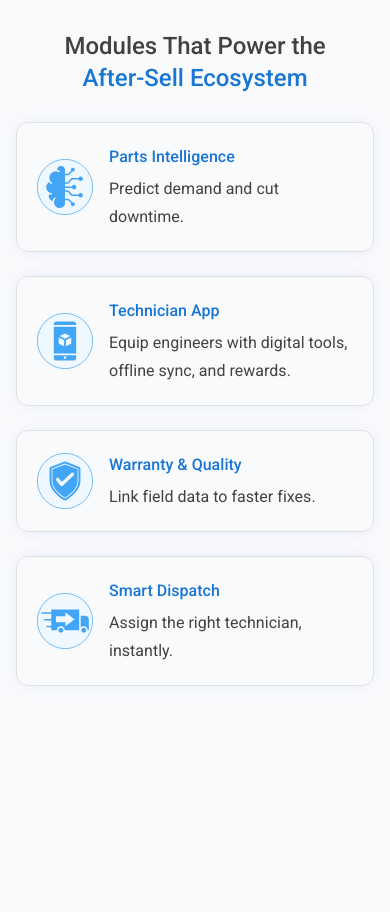
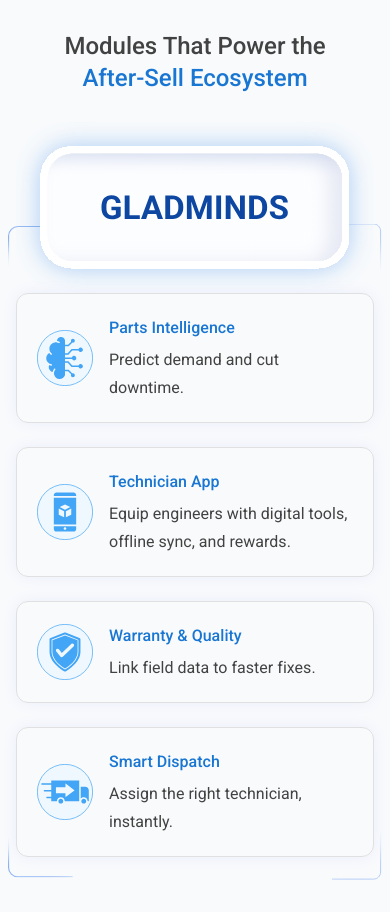
Before and after one commit to Sanjeev-98/as_landing_page, a website: page index.html in a window 390 px wide. Shown: the part 1100-2012 px from the top of the page. Before the commit the page ends 1818 px from the top, so only its background shows below. Drawn offline with Linux system fonts and the light colour scheme.

Commit message:
after sell ecosystem things

```diff
--- a/index.html
+++ b/index.html
@@ -433,7 +433,16 @@
           </h3>
 
           <div>
-            <div class="div-1 mb-6 md:mb-0 grid grid-cols-1 md:grid-cols-2 gap-6 md:gap-10">
+            <div class="md:hidden flex justify-center">
+              <img src="assets/images/gm_btn_rectangle.svg" alt="" class="z-99" />
+            </div>
+            <div class="md:hidden flex justify-between">
+              <img src="assets/icons/top_border_left.svg" alt="top border-left" class="ml-[-8px] mt-[-92px]">
+              <img src="assets/icons/top_border_right.svg" alt="top border-right" class="mr-[-8px] mt-[-92px]">
+            </div>
+            <div
+              class="div-1 mb-6 md:mb-0 grid grid-cols-1 md:grid-cols-2 gap-6 md:gap-10"
+            >
               <div
                 class="p-5 rounded-[12px] flex gap-4 md:gap-6 border border-1 border-[#E0E0E0] shadow-[0_0_17.4px_0_rgba(21,4,255,0.05)]"
               >
@@ -482,10 +491,12 @@
             </div>
             <!-- Gladminds buttons -->
             <div class="hidden md:flex justify-center">
-              <img src="assets/images/gm_bg_btn.svg" alt="">
+              <img src="assets/images/gm_bg_btn.svg" alt="" />
             </div>
             <!-- 3rd Div group -->
-            <div class="div-3 grid grid-cols-1 md:grid-cols-2 gap-6 md:gap-10 md:px-10">
+            <div
+              class="div-3 grid grid-cols-1 md:grid-cols-2 gap-6 md:gap-10 md:px-10"
+            >
               <div
                 class="p-5 rounded-[12px] flex gap-4 md:gap-6 border border-1 border-[#E0E0E0] shadow-[0_0_17.4px_0_rgba(21,4,255,0.05)]"
               >
@@ -530,6 +541,10 @@
                   >
                 </div>
               </div>
+            </div>
+            <div class="flex justify-between">
+            <img src="assets/icons/bottom_left_border.svg" alt="border-left-bottom" class="ml-[-8px] mt-[-24px]">
+            <img src="assets/icons/bottom_right_border.svg" alt="border-right-bottom" class="mr-[-8px] mt-[-24px]">
             </div>
           </div>
         </div>
```
Also changed, not shown: assets/icons/bottom_left_border.svg (added), assets/icons/bottom_right_border.svg (added), assets/icons/top_border_left.svg (added), assets/icons/top_border_right.svg (added), assets/images/gm_btn_rectangle.svg (added), src/output.css.
